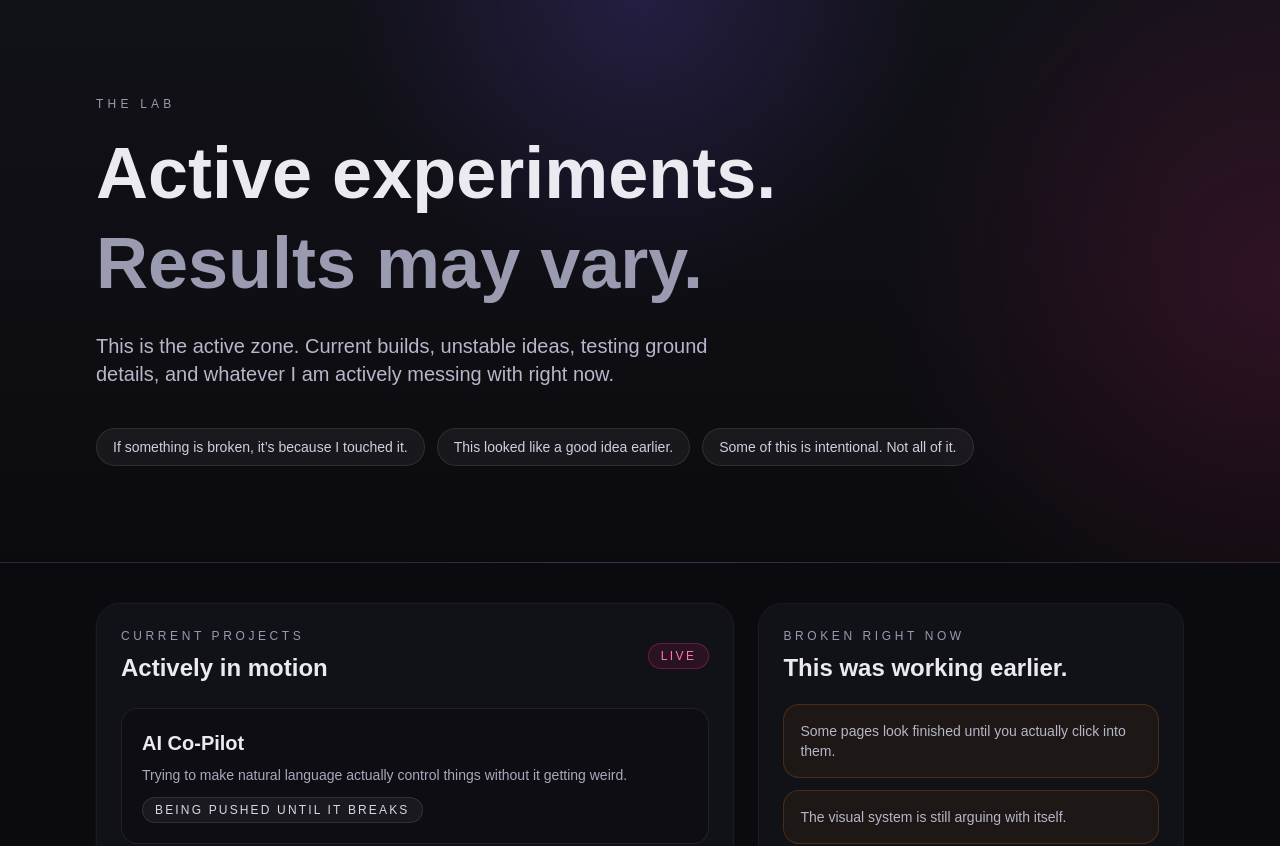
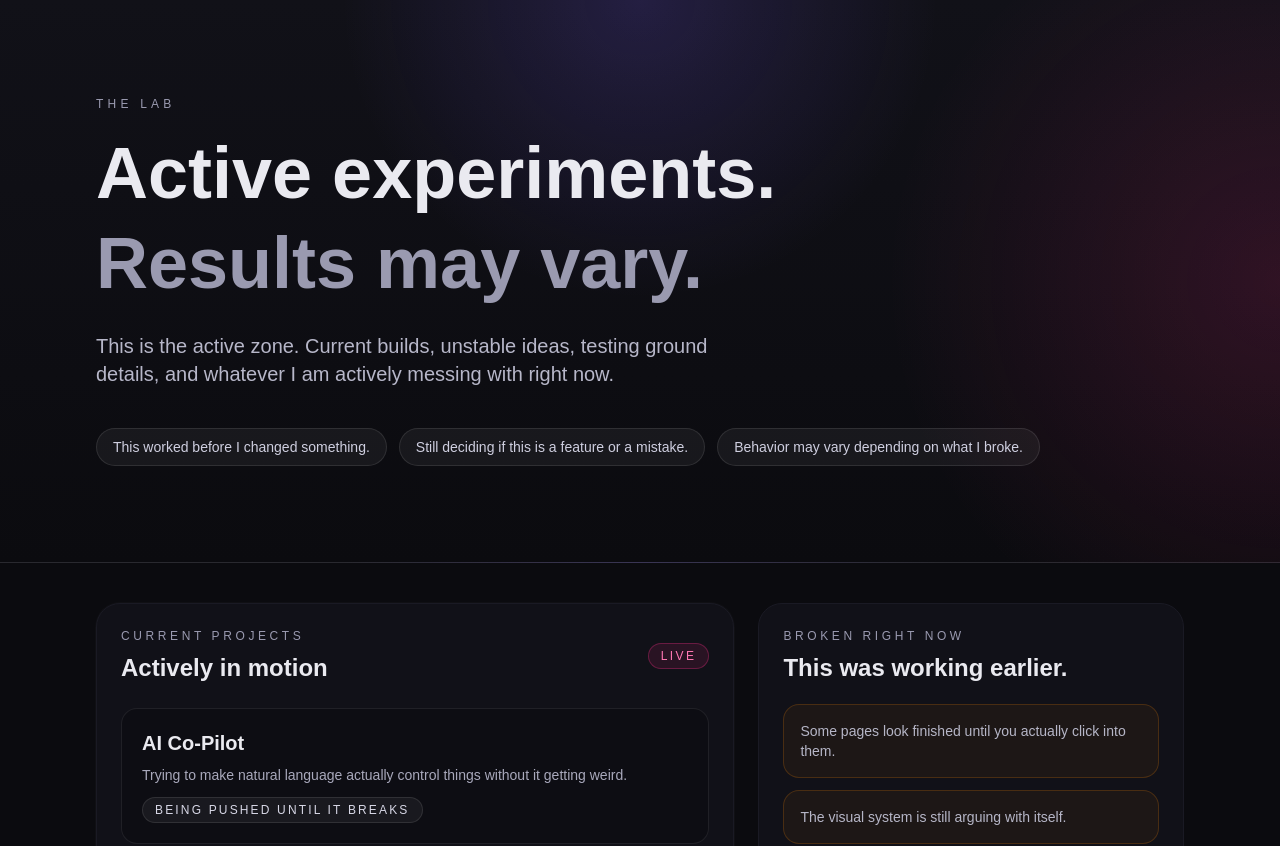
Before and after one commit to SoNerdyitHurts/so-nerdy, a Next.js app: page /lab in a window 1280 px wide. Shown: the top 846 px of the page. Built offline with nearby package versions, Linux system fonts and the light colour scheme.

Commit message:
fix lab tone and wording

```diff
--- a/src/app/lab/page.tsx
+++ b/src/app/lab/page.tsx
@@ -36,9 +36,9 @@ const testingGround = [
 ];
 
 const labNotes = [
-  "If something is broken, it’s because I touched it.",
-  "This looked like a good idea earlier.",
-  "Some of this is intentional. Not all of it.",
+  "This worked before I changed something.",
+  "Still deciding if this is a feature or a mistake.",
+  "Behavior may vary depending on what I broke.",
 ];
 
 export default function LabPage() {
```
